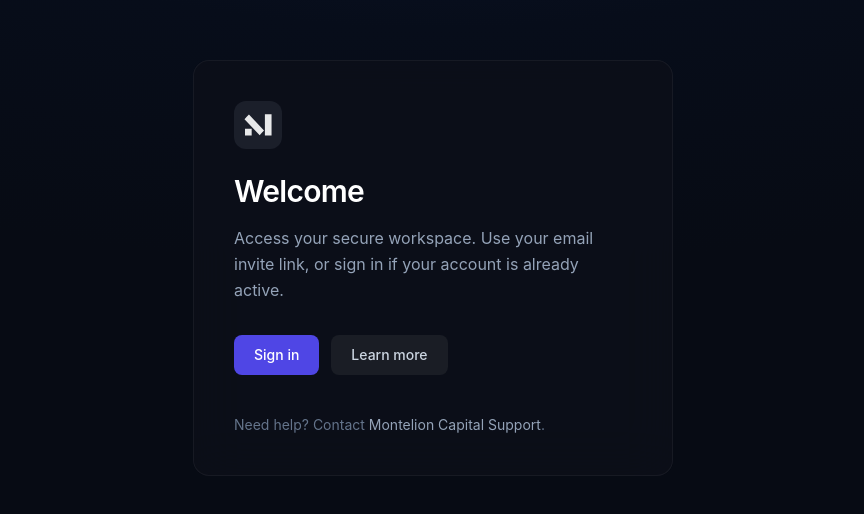
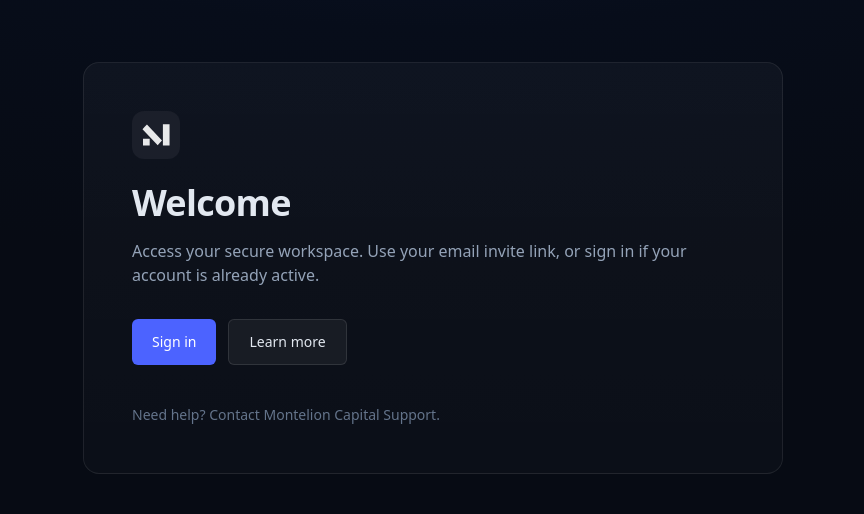
Before and after one commit to montelioncapital/montelion-app-v1, a Next.js app: page / in a window 1280 px wide. Shown: the part 132-646 px from the top of the page, without its empty margins (207-1071 px from the left). Built offline with nearby package versions, Linux system fonts and the light colour scheme.

Commit message:
Update globals.css

```diff
--- a/app/globals.css
+++ b/app/globals.css
@@ -2,89 +2,92 @@
 @tailwind components;
 @tailwind utilities;
 
-/* === GLOBAL RESET === */
-* {
-  margin: 0;
-  padding: 0;
-  box-sizing: border-box;
+/* --- Variables principales --- */
+:root {
+  --brand: #4C63FF; /* bleu des boutons */
+  --card-border: rgba(255, 255, 255, 0.08);
 }
 
-/* === BODY === */
-body {
-  @apply min-h-screen flex items-center justify-center;
-  background: radial-gradient(circle at top, #0b0f1a 0%, #05060a 100%);
-  color: white;
-  font-family: 'Inter', sans-serif;
+/* --- Fond global --- */
+.bg-page {
+  background-color: #090e18;
 }
 
-/* === CARD === */
+@layer components {
+  /* --- Rectangle commun --- */
   .mc-card {
-  @apply bg-[#0d1019]/80 backdrop-blur-xl rounded-2xl shadow-none p-10;
-  width: 480px;
-  border: 1px solid rgba(255, 255, 255, 0.05);
+    @apply w-full max-w-[700px] rounded-2xl border;
+    background: linear-gradient(
+      180deg,
+      rgba(255, 255, 255, 0.035),
+      rgba(255, 255, 255, 0.02)
+    );
+    border-color: var(--card-border);
+    box-shadow: none !important;
   }
 
-/* === SECTION (pour le contenu interne) === */
   .mc-section {
-  @apply flex flex-col items-start justify-center;
+    @apply p-8 sm:p-10 md:p-12;
   }
 
-/* === TITRES === */
   .mc-title {
-  @apply text-3xl font-semibold text-white tracking-tight;
+    @apply text-3xl md:text-4xl font-semibold tracking-[-0.02em];
   }
 
-/* === BOUTONS === */
+  /* --- Champs de texte --- */
+  .mc-input {
+    @apply w-full rounded-md bg-white/5 border border-white/10 px-4 py-3 text-slate-200 placeholder:text-slate-400 outline-none transition;
+  }
+
+  .mc-input:hover {
+    @apply border-white/20;
+  }
+
+  .mc-input:focus {
+    @apply border-transparent;
+    box-shadow: 0 0 0 3px rgba(76, 99, 255, 0.25);
+    background: rgba(255, 255, 255, 0.06);
+  }
+
+  /* --- Boutons --- */
   .mc-btn {
-  @apply px-5 py-2.5 rounded-lg font-medium text-sm transition-all duration-200;
+    @apply inline-flex items-center justify-center rounded-md px-5 py-3 text-sm font-medium transition;
   }
 
   .mc-btn-primary {
-  @apply bg-indigo-600 text-white;
+    color: #fff;
+    background: var(--brand);
+    transition: background-color 0.2s ease, filter 0.2s ease;
   }
 
   .mc-btn-primary:hover {
-  @apply bg-indigo-500;
+    filter: brightness(1.1);
+    transform: none !important;
+    box-shadow: none !important;
   }
 
   .mc-btn-ghost {
-  @apply bg-[#1a1d25] text-slate-300;
+    @apply bg-white/5 text-slate-200 border border-white/10;
+    transition: background-color 0.2s ease, border-color 0.2s ease;
   }
 
   .mc-btn-ghost:hover {
-  @apply bg-[#222631] text-slate-100;
+    @apply bg-white/10 border-white/20;
   }
 
-/* === INPUTS === */
-input {
-  @apply w-full bg-[#12151f] border border-[#1f2230] text-white rounded-lg p-2.5 outline-none focus:ring-2 focus:ring-indigo-600;
+  /* --- Lien support --- */
+  a {
+    transition: color 0.25s ease;
   }
 
-/* === TEXTE === */
-p {
-  @apply leading-relaxed text-slate-400;
+  /* couleur normale */
+  a[href*="Montelion"] {
+    color: rgba(173, 186, 255, 0.8);
   }
 
-/* === LIENS GÉNÉRAUX === */
-a {
+  /* couleur au survol — bleu clair mais doux */
+  a[href*="Montelion"]:hover {
+    color: rgba(173, 186, 255, 1);
     text-decoration: none;
-  transition: color 0.2s ease, opacity 0.2s ease;
   }
-
-/* === LIEN DE SUPPORT (jamais souligné, effet subtil) === */
-.mc-support-link {
-  text-decoration: none !important;
-  color: #94a3b8; /* text-slate-400 */
-  transition: color 0.2s ease, opacity 0.2s ease;
 }
-
-.mc-support-link:hover {
-  color: #cbd5e1; /* text-slate-300 */
-  text-decoration: none !important;
-  opacity: 0.9;
-}
-
-/* === LOGO CONTAINER === */
-.mc-logo {
-  @apply flex items-center justify-center w-12 h-12 rounded-xl bg-[#1b1f2a];
-}
```
Lines whose indentation alone changed are shown as unchanged.
